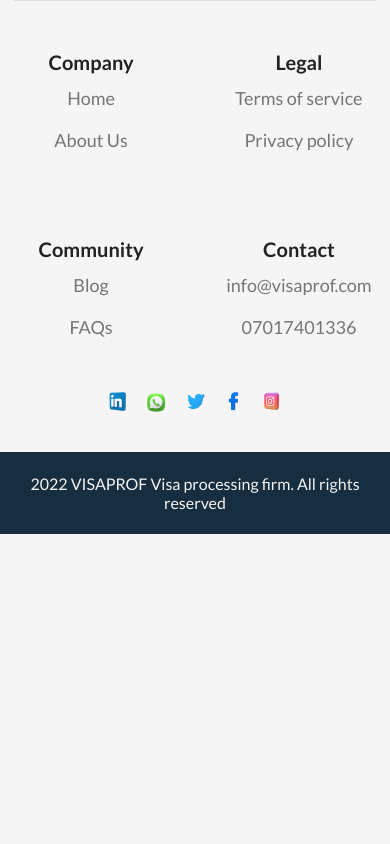
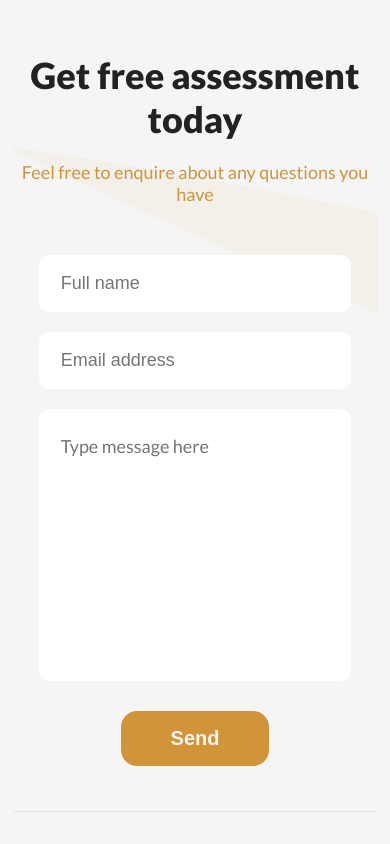
Before and after one commit to ImehUsoro/maxfiles-frontend-test, a React (Create React App) app: page / in a window 390 px wide. Shown: the top 844 px of the page. Built offline with nearby package versions, Linux system fonts and the light colour scheme; a web font is replaced by a local one.

Commit message:
assessment responsiveness done

```diff
--- a/src/components/assessment/AssessmentStyle.js
+++ b/src/components/assessment/AssessmentStyle.js
@@ -17,7 +17,7 @@ export const AssessmentStyle = styled.section`
       margin-bottom: 1.25rem;
       font-size: 1.125rem;
       outline: none;
-      padding: 1.125rem 0 1.125rem 3.75rem;
+      padding: 1.125rem 0 1.125rem 6.9%;
       border: none;
       border-radius: 0.625rem;
     }
@@ -33,7 +33,7 @@ export const AssessmentStyle = styled.section`
     textarea {
       border: none;
       border-radius: 0.625rem;
-      padding: 1.625rem 0 1.625rem 3.75rem;
+      padding: 1.625rem 0 1.625rem 6.9%;
       font-family: "Lato", sans-serif;
       font-size: 1.125rem;
       outline: none;
@@ -80,4 +80,14 @@ export const AssessmentStyle = styled.section`
     color: #d19439;
     font-size: 1.125rem;
   }
+
+  @media (max-width: 730px) {
+    .form {
+      width: 85%;
+    }
+  }
+
+  @media (max-width: 480px) {
+    margin: 0 3%;
+  }
 `;
--- a/src/pages/Home/Home.jsx
+++ b/src/pages/Home/Home.jsx
@@ -24,7 +24,7 @@ const Home = () => {
       {/* <SectionFive /> */}
       {/* <SectionSix /> */}
       {/* <Faq /> */}
-      {/* <Assessment /> */}
+      <Assessment />
       <Footer />
     </HomeStyles>
   );
```
